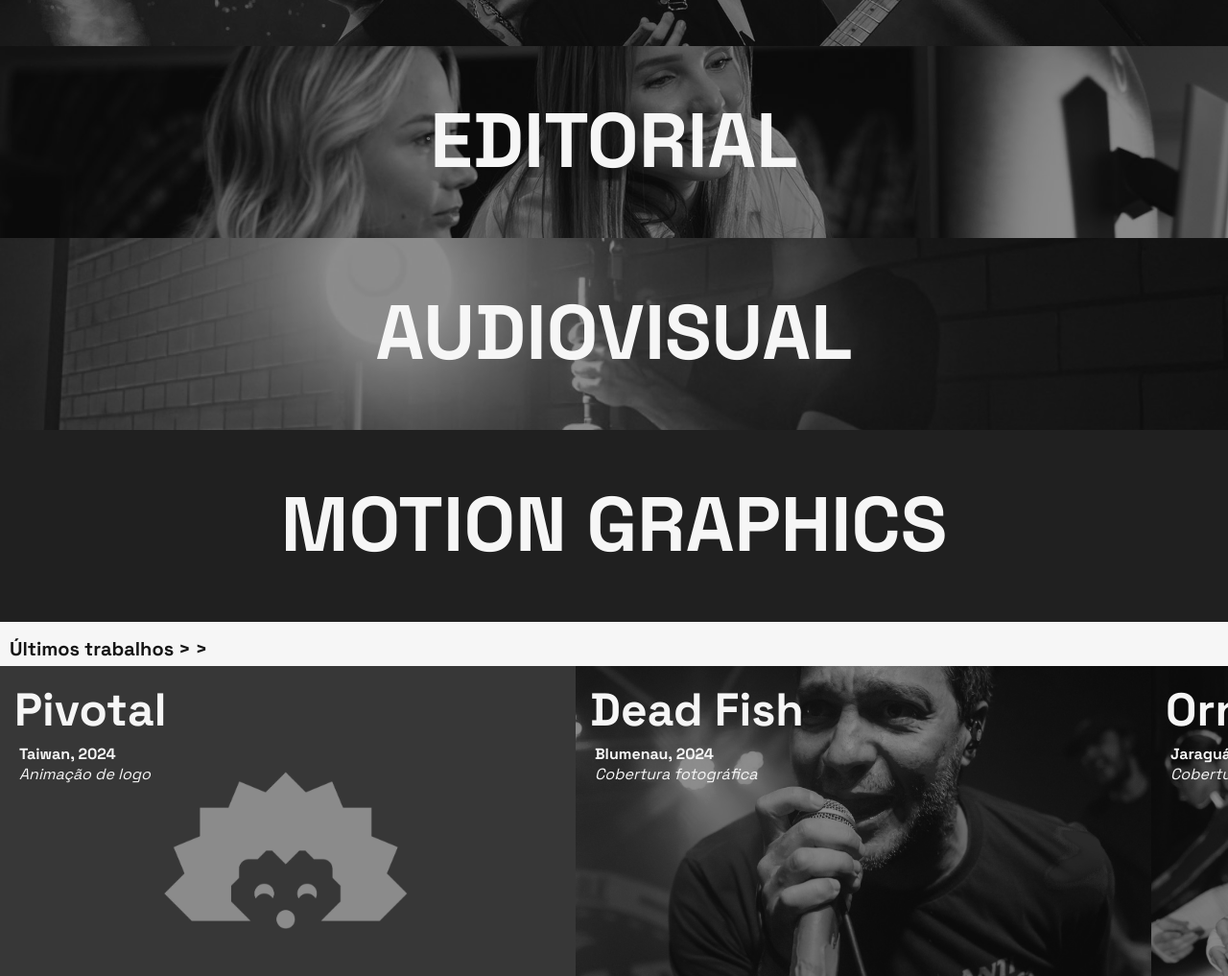
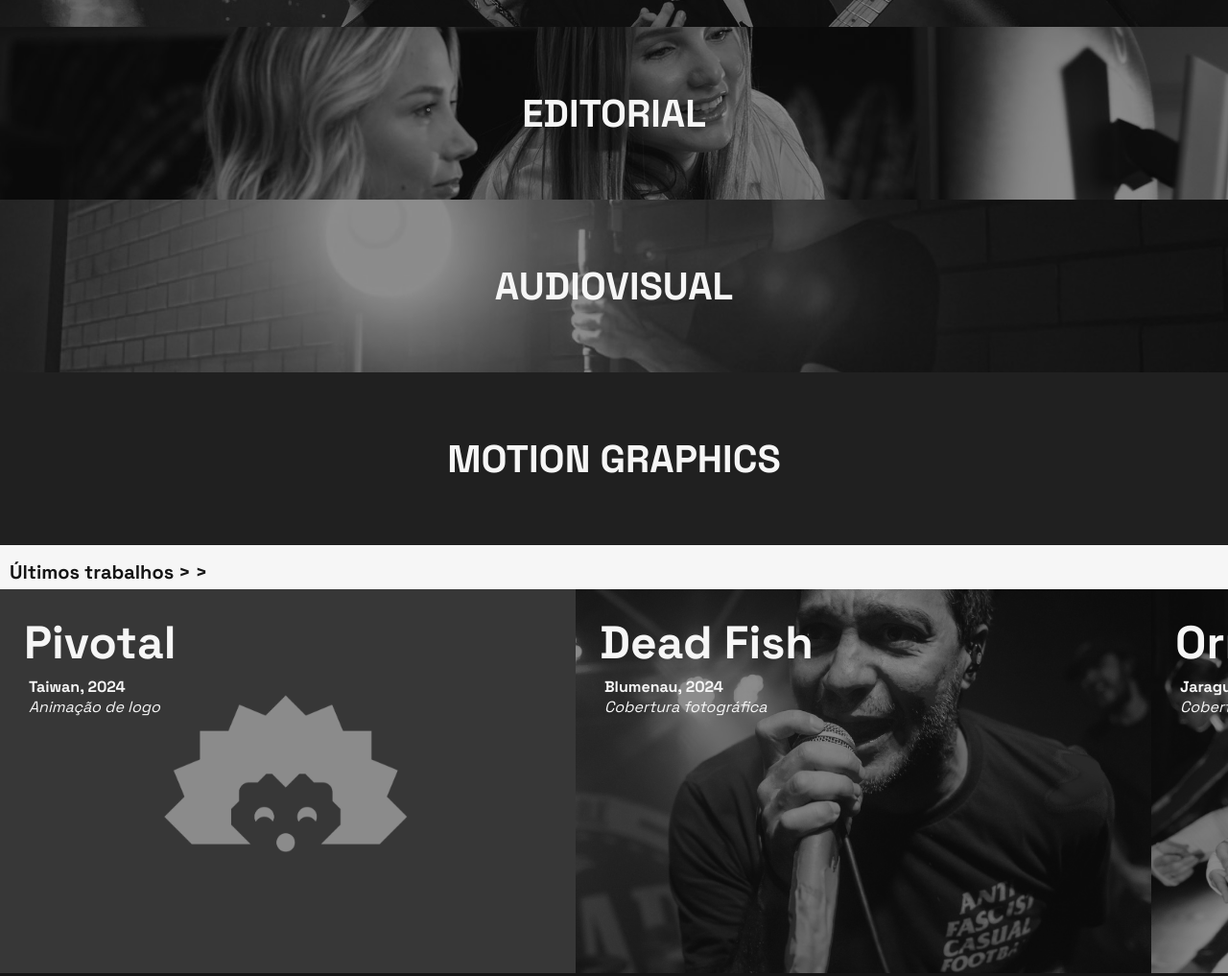
Before and after one commit to matheuswitt/portfolio, a plain HTML site: page index.html in a window 1280 px wide. Shown: the part 232-1249 px from the top of the page at 96% size. Drawn offline with Linux system fonts and the light colour scheme.

Commit message:
Ajustes gerais

```diff
--- a/estilos/mediaQueries.css
+++ b/estilos/mediaQueries.css
@@ -53,19 +53,31 @@
     .categorias {
         flex-flow: column nowrap;
         width: 100vw;
-        height: auto;
+        height: calc(100vh - 80px);
     }
     .categorias div:hover{
-        height: 300px;
+        height: 150%;
     }
 
     .categorias div {
-        height: 200px;
+        height: 100%;
         width: 100%;
         min-width: 242px;
         transition: 0.3s ease;
-        align-items: center;
+        display: flex;
+        flex-flow: column wrap;
+        justify-content: center;
     }
+
+    .categorias .overlay {
+        backdrop-filter: grayscale(1);
+        z-index: 7;
+    }
+
+    .categorias h1 {
+        z-index: 8;
+    }
+
     .categorias h1 {
         font-size: 30pt;
     }
--- a/estilos/style.css
+++ b/estilos/style.css
@@ -100,12 +100,14 @@
 .categorias {
     display: flex;
     flex-flow: column nowrap;
-    height: auto;
+    justify-content: stretch;
+    height: calc(100vh - 50px);
+    overflow: hidden;
 }
 
 .categorias div {
     width: 100vw;
-    height: 150px;
+    height: 100%;
     cursor: pointer;
     transition: 0.3s ease;
     display: flex;
@@ -115,17 +117,20 @@
     color: var(--cor-secundaria);
 }
 
+.categorias .overlay {
+    backdrop-filter: grayscale(0);
+    z-index: 7;
+}
+
+.categorias h1 {
+    z-index: 8;
+}
+
 .categorias div:hover {
-    height: 250px;
+    height: 150%;
     color: #f6f6f600;
     backdrop-filter: grayscale(0);
-}
-.categorias div:hover > .overlay {
     background-color: #15151500;
-}
-
-.categorias div h1 {
-    overflow: hidden;
 }
 
 #categoria1 {
@@ -184,7 +189,7 @@
     position: absolute;
     left: 0;
     top: 0;
-    padding: 15px;
+    padding: 25px;
     text-decoration: none;
     color: var(--cor-secundaria);
     transition: 0.3s ease;
@@ -206,6 +211,11 @@
 .overlay p {
     font-size: 8pt;
     font-style: italic;
+    transition: 0.3s ease;
+}
+
+.overlay:hover p {
+    color: #f6f6f600;
 }
 
 /* .overlay svg {
@@ -229,7 +239,8 @@
     align-items: center;
 }
 
-footer p {
+footer a, p {
     color: var(--cor-secundaria);
     font-size: 10pt;
+    text-decoration: none;
 }
--- a/index.html
+++ b/index.html
@@ -40,24 +40,24 @@
     <main>
         <section class="categorias">
             <div id="categoria1">
-                <div class="overlay">
+                    <div class="overlay">
+                    </div>
                     <h1>PALCO</h1>
-                </div>
             </div>
             <div id="categoria2">
-                <div class="overlay">
+                    <div class="overlay">
+                    </div>
                     <h1>EDITORIAL</h1>
-                </div>
             </div>
             <div id="categoria3">
-                <div class="overlay">
+                    <div class="overlay">
+                    </div>
                     <h1>AUDIOVISUAL</h1>
-                </div>
             </div>
             <div id="categoria4">
-                <div class="overlay">
+                    <div class="overlay">
+                    </div>
                     <h1>MOTION GRAPHICS</h1>
-                </div>
             </div>
         </section>
         <h1 id="tituloCategoria">Últimos trabalhos > ></h1>
@@ -104,7 +104,7 @@
             </a>
         </section>
         <footer>
-            <p>matheuswittkowski@gmail.com / 2024</p>
+            <p><a href="mailto:matheuswittkowski@gmail.com">matheuswittkowski@gmail.com</a> / 2024</p>
         </footer>
     </main>
 </body>
```
